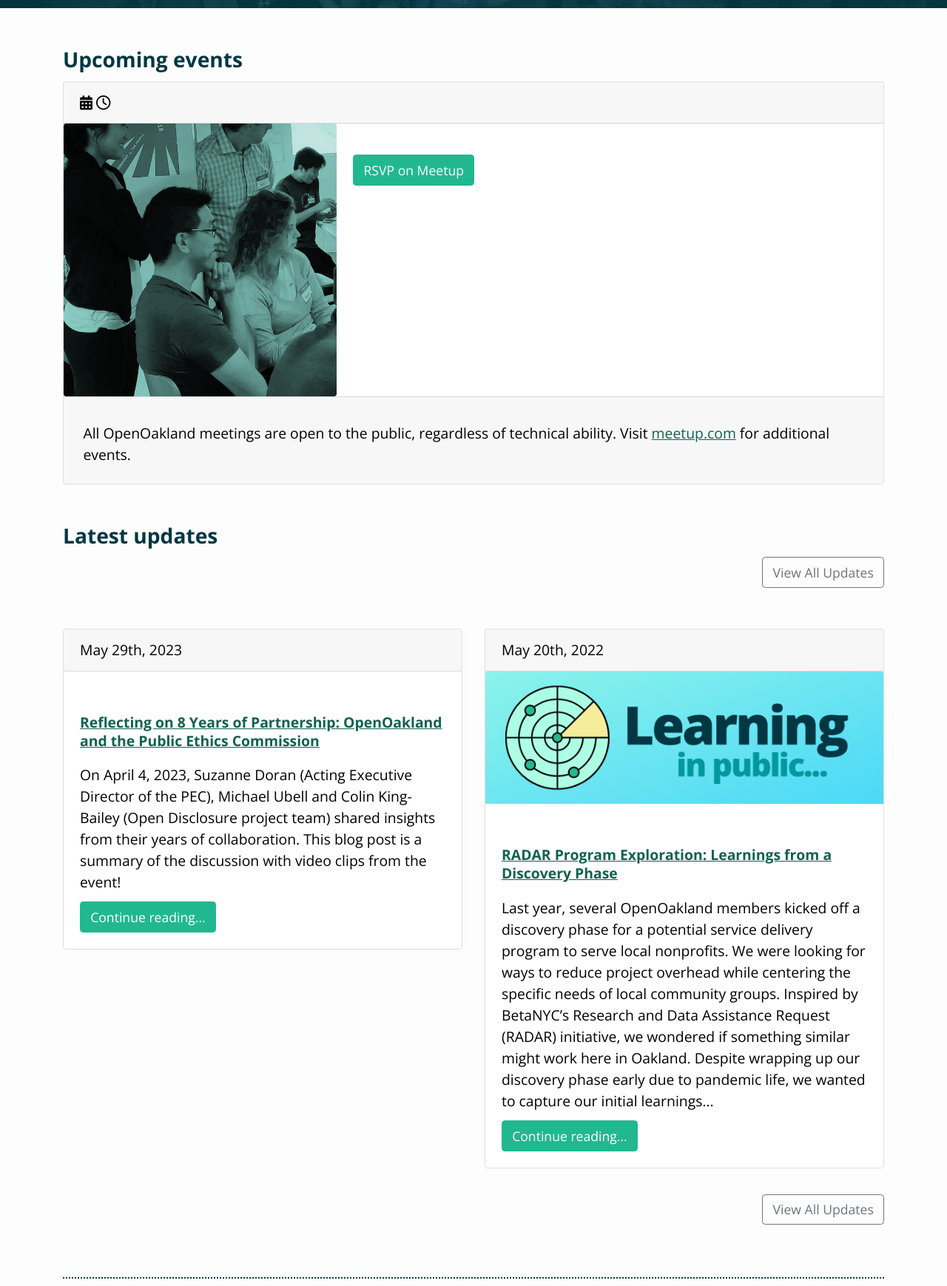
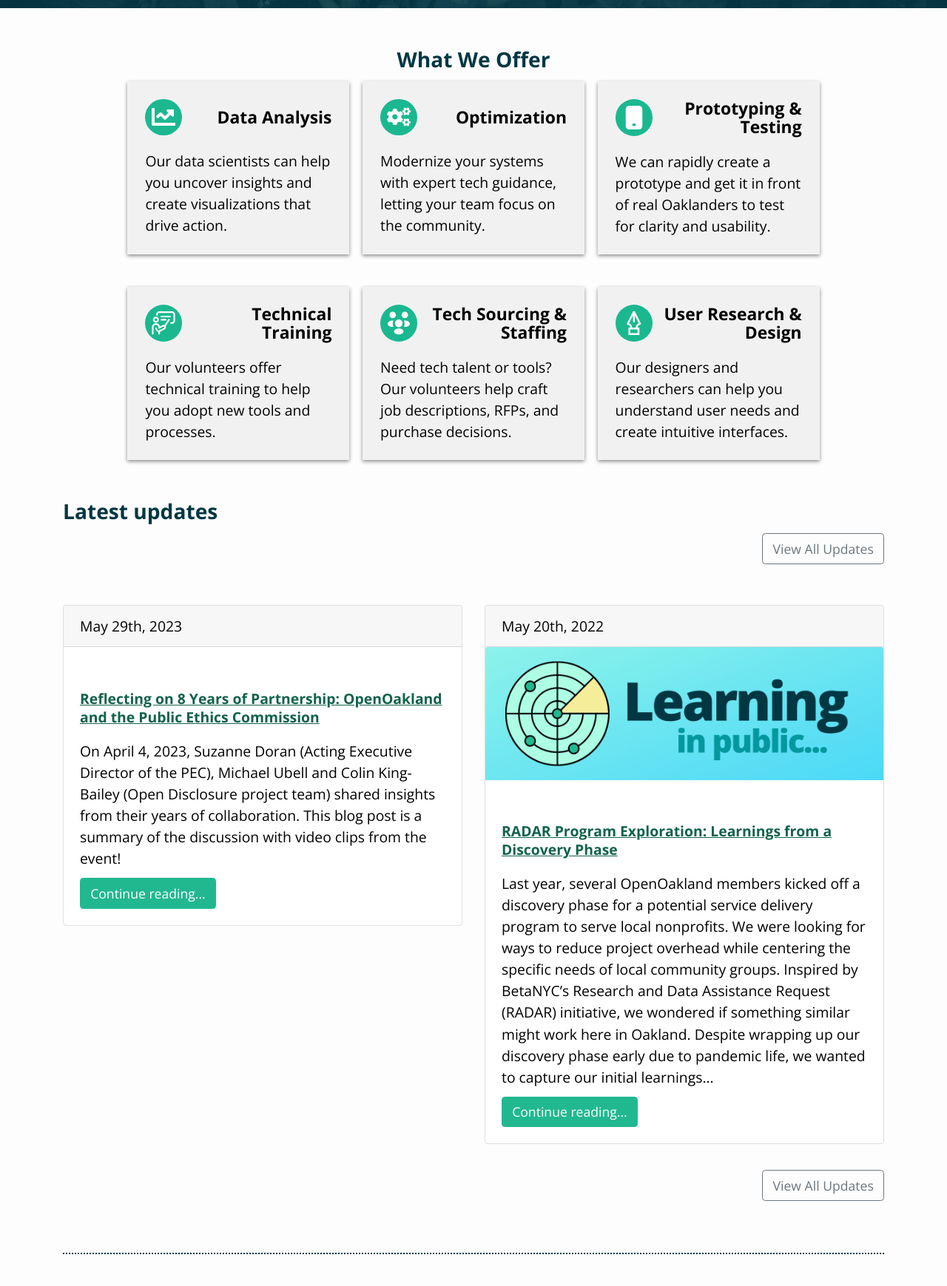
Before and after one commit to openoakland/openoakland.org, a Jekyll site: the page built from src/index.md, in a window 1280 px wide, cut to the strip 517-2256 px from the top of the page. Shown: the whole strip at 74% size. Built offline with Jekyll 4.4.1, drawn with Linux system fonts in a browser that asks for light colours; nearby versions of some CDN libraries.

Commit message:
What We Offer section

```diff
--- /dev/null
+++ b/src/_includes/home-sections/home-what-we-offer.html
@@ -0,0 +1,64 @@
+<section id="what-we-offer">
+  <h2>What We Offer</h2>
+
+  <div class="offer-content">
+    <div class="offer-content-row mb-lg-4 mr-lg-0">
+      <div class="offer-card">
+        <div class="d-flex justify-content-between align-items-center">
+          <div class="offer-img">
+            <img src="/assets/images/data-analysis-logo.svg" width="32px" height="32px" alt="data analysis logo">
+          </div>
+          <h3>Data Analysis</h3>
+        </div>
+        <p>Our data scientists can help you uncover insights and create visualizations that drive action.</p>
+      </div>
+      <div class="offer-card">
+        <div class="d-flex justify-content-between align-items-center">
+          <div class="offer-img">
+            <img src="/assets/images/optimization-logo.svg" width="32px" height="32px" alt="data analysis logo">
+          </div>
+          <h3>Optimization</h3>
+        </div>
+        <p>Modernize your systems with expert tech guidance, letting your team focus on the community.</p>
+      </div>
+      <div class="offer-card">
+        <div class="d-flex justify-content-between align-items-center">
+          <div class="offer-img">
+            <img src="/assets/images/prototyping-testing-logo.svg" width="32px" height="32px" alt="data analysis logo">
+          </div>
+          <h3>Prototyping & Testing</h3>
+        </div>
+        <p>We can rapidly create a prototype and get it in front of real Oaklanders to test for clarity and usability.</p>
+      </div>
+    </div>
+    <div class="offer-content-row">
+      <div class="offer-card">
+        <div class="d-flex justify-content-between align-items-center">
+          <div class="offer-img">
+            <img src="/assets/images/training-logo.svg" width="32px" height="32px" alt="data analysis logo">
+          </div>
+          <h3>Technical Training</h3>
+        </div>
+        <p>Our volunteers offer technical training to help you adopt new tools and processes.</p>
+      </div>
+      <div class="offer-card">
+        <div class="d-flex justify-content-between align-items-center">
+          <div class="offer-img">
+            <img src="/assets/images/staffing-logo.svg" width="32px" height="32px" alt="data analysis logo">
+          </div>
+          <h3>Tech Sourcing & Staffing</h3>
+        </div>
+        <p>Need tech talent or tools? Our volunteers help craft job descriptions, RFPs, and purchase decisions.</p>
+      </div>
+      <div class="offer-card">
+        <div class="d-flex justify-content-between align-items-center">
+          <div class="offer-img">
+            <img src="/assets/images/research-design-logo.svg" width="32px" height="32px" alt="data analysis logo">
+          </div>
+          <h3>User Research & Design</h3>
+        </div>
+        <p>Our designers and researchers can help you understand user needs and create intuitive interfaces.</p>
+      </div>
+    </div>
+  </div>
+</section>
--- a/src/_sass/main.scss
+++ b/src/_sass/main.scss
@@ -23,6 +23,7 @@
 // breakpoints
 $mobile-up: 320px;
 $tablet-up: 460px;
+$medium-up: 768px;
 $desktop-up: 992px;
 
 body {
@@ -432,3 +433,59 @@
   border-top: 2px dotted #013743;
   margin:4rem 0rem;
 }
+
+#what-we-offer h2{
+  text-align: center;
+}
+
+.offer-content {
+  display: flex;
+  flex-direction: column;
+  justify-content: space-between;
+  align-items: center;
+  gap: 1rem;
+
+
+  @media (min-width: $medium-up) and (max-width: $desktop-up) {
+    flex-direction: row;
+  }
+}
+.offer-content-row {
+  display: flex;
+  flex-direction: column;
+  justify-content: space-between;
+  gap: 1rem;
+
+  @media (min-width: $desktop-up) {
+    flex-direction: row;
+  }
+}
+
+.offer-card {
+  width: 300px;
+  background-color: #f1f1f1;
+  //border: 1px grey solid;
+  box-shadow: 0px 2px 5px 0px #8B8A8C;
+  padding: 24px;
+}
+
+.offer-card h3 {
+  margin: 0;
+  text-align: end;
+}
+
+.offer-card p {
+  margin-bottom: 0;
+}
+
+.offer-card .offer-img {
+  background-color: #1BB890;
+  min-width: 50px;
+  margin-right: 5px;
+  border-radius: 50%;
+  position: relative;
+  display: flex;
+  justify-content: center;
+  align-items: center;
+  padding: 0.5rem;
+}
--- a/src/index.md
+++ b/src/index.md
@@ -9,7 +9,7 @@
 
 <!--- Section: Next Event -->
 
-{% include home-sections/home-next-event.html %}
+{% include home-sections/home-what-we-offer.html %}
 
 
 
```
Also changed, not shown: src/assets/images/data-analysis-logo.svg (added), src/assets/images/optimization-logo.svg (added), src/assets/images/prototyping-testing-logo.svg (added), src/assets/images/research-design-logo.svg (added), src/assets/images/staffing-logo.svg (added), src/assets/images/training-logo.svg (added).
